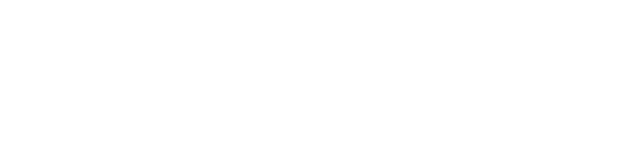
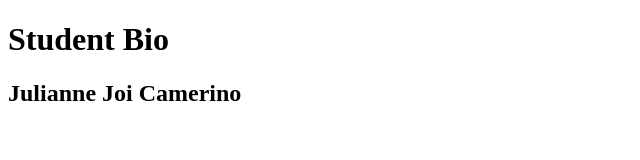
Before and after one commit to juliannejoi/01-HTML-06-Stu_HTML, a plain HTML site: page index.html in a window 1280 px wide. Shown: the whole page, without its empty margins (0-640 px from the left). Drawn offline with Linux system fonts and the light colour scheme.

Commit message:
added photo and updated html

```diff
--- a/index.html
+++ b/index.html
@@ -8,6 +8,13 @@
 
   <body>
     <!-- TODO: Write Your Code Below-->
+    <header>
+      <h1>Student Bio</h1>
+    </header>
+
+    <section>
+      <h2>Julianne Joi Camerino</h2>
+    </section>
 
   </body>
 
```
Also changed, not shown: assets/01JJC.png (added).
